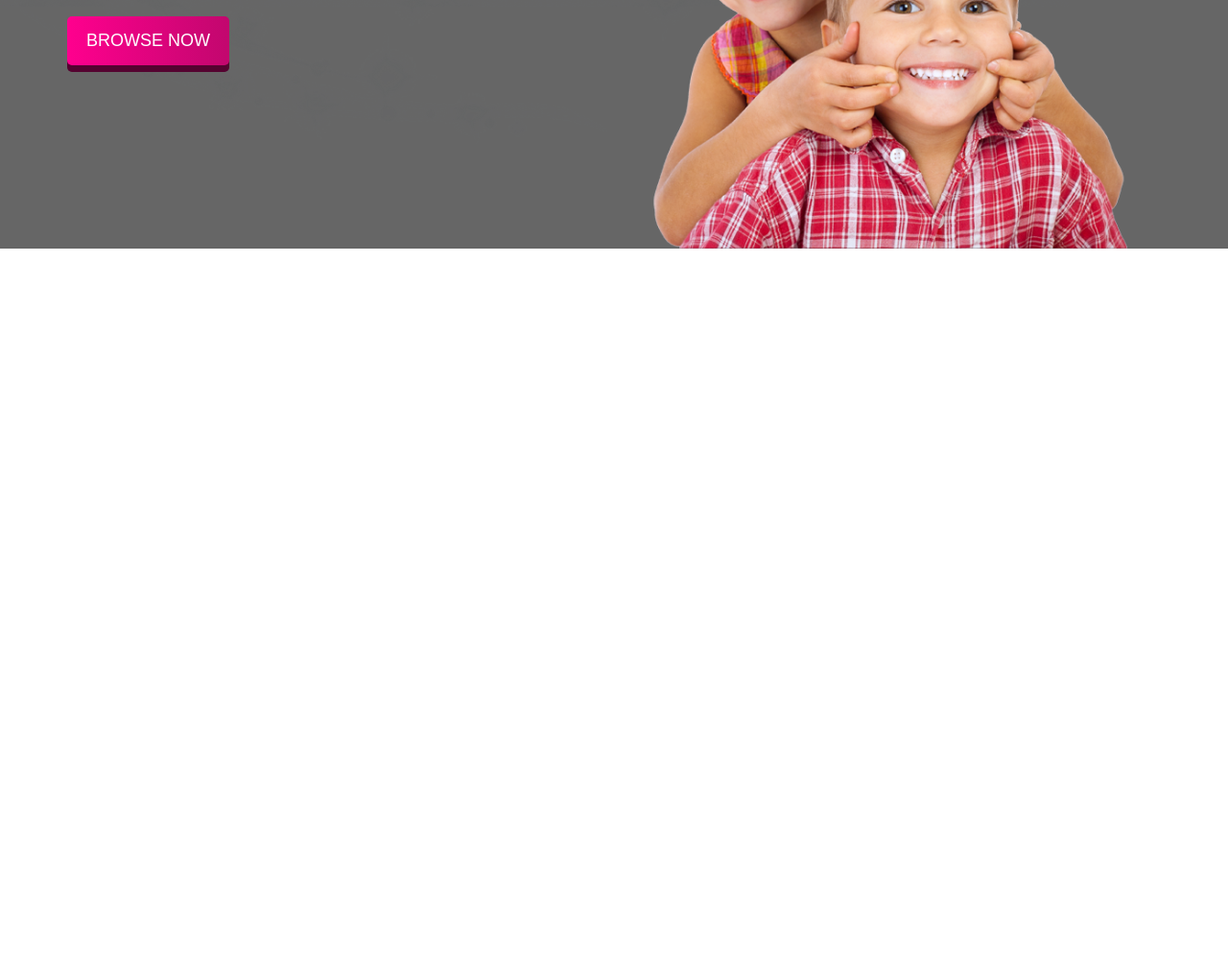
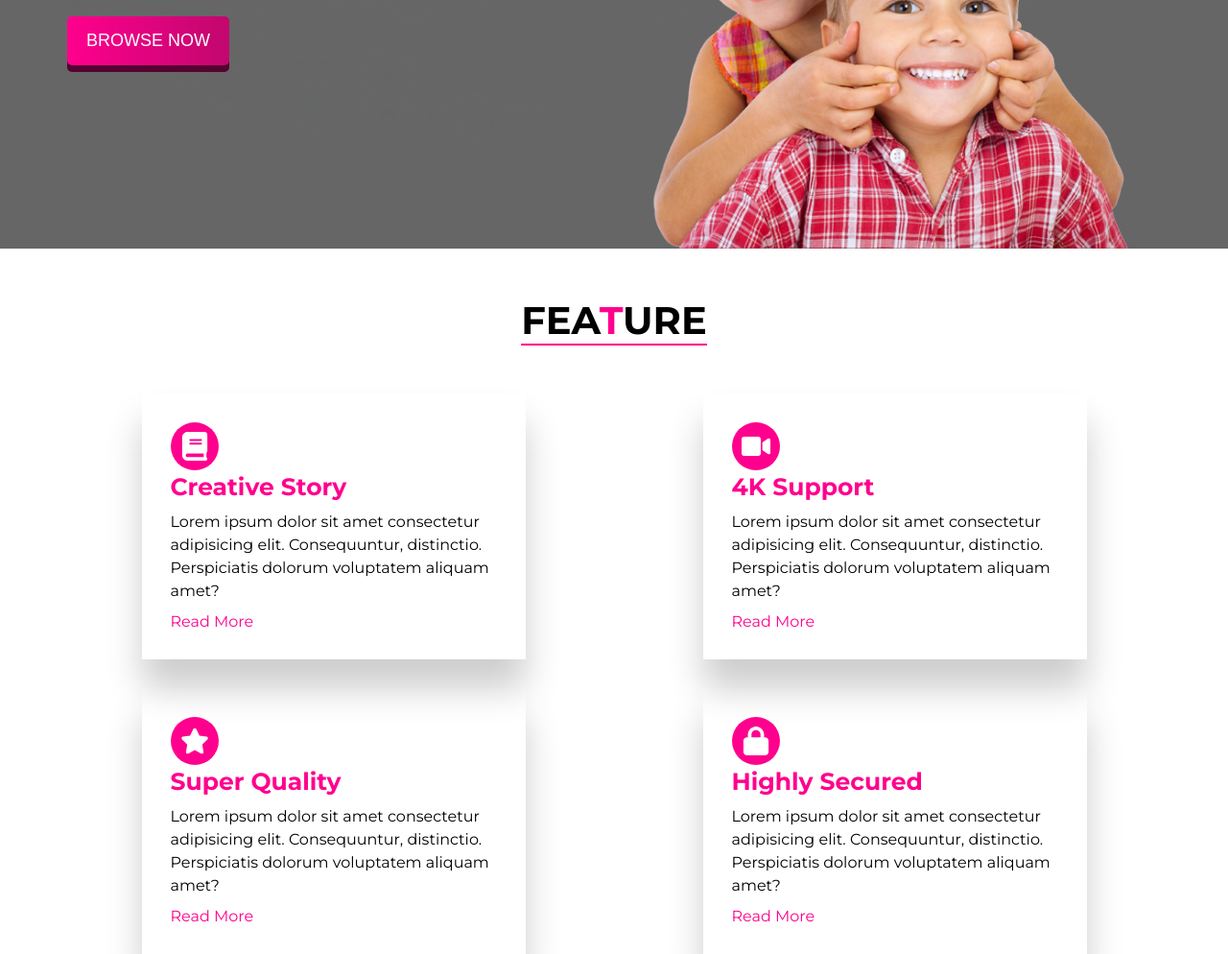
Before and after one commit to iqbalpcc/Conseptual-session-03-cartoon-website, a plain HTML site: page index.html in a window 1280 px wide. Shown: the part 541-1535 px from the top of the page at 96% size. Before the commit the page ends 800 px from the top, so only its background shows below. Drawn offline with Linux system fonts and the light colour scheme.

Commit message:
featuer section done

```diff
--- a/css/style.css
+++ b/css/style.css
@@ -46,6 +46,20 @@ body{
     box-shadow: 0 3px 0 #550330;
 }
 
+.section-title{
+    text-align: center;
+}
+
+.section-title h2{
+    font-size: 40px;
+    border-bottom: 2px solid #ff008e;
+    margin: 50px 0;
+    text-transform: uppercase;
+    display:inline-block;
+
+}
+
+
 /* Header */
 
 header{
@@ -66,8 +80,6 @@ nav{
     justify-content: space-between;
     height: 80px;
     align-items: center;
-
-
 }
 
 
@@ -119,13 +131,51 @@ nav{
 .banner-right{
     display: flex;
     align-items: flex-end;
-
-
 }
 
 .banner-right img{
     width: 100%;
 
+}
+/* Banner ends  */
+/* Feature Section */
 
+.feature{
+    display: grid;
+    grid-template-columns: repeat(2, 1fr);
+    grid-gap: 30px;
+    /* justify-items: center; */
 
 }
+.card{
+
+    width: 400px;
+    padding: 30px;
+    box-shadow: 0 30px 35px rgba(0, 0, 0, 0.199);
+    margin: 0 auto;
+
+}
+
+.card .card-icon{
+    background-color: #ff008e;
+    border-radius: 50%;
+    height: 30px;
+    width: 30px;
+    padding: 10px;
+    color: white;
+}
+
+.card h3{
+    color: #ff008e;
+    font-size: 25px;
+}
+
+.card p{
+    margin: 10px 0;
+    line-height: 1.5;
+}
+
+.card a{
+    text-decoration: none;
+    color: #ff008e;
+}
--- a/index.html
+++ b/index.html
@@ -7,18 +7,21 @@
     <meta name="viewport" content="width=device-width, initial-scale=1.0">
     <title>Cosmic World</title>
     <link rel="stylesheet" href="./css/style.css">
+    <link rel="stylesheet" href="https://cdnjs.cloudflare.com/ajax/libs/font-awesome/6.0.0/css/all.min.css"
+        integrity="sha512-9usAa10IRO0HhonpyAIVpjrylPvoDwiPUiKdWk5t3PyolY1cOd4DSE0Ga+ri4AuTroPR5aQvXU9xC6qOPnzFeg=="
+        crossorigin="anonymous" referrerpolicy="no-referrer" />
+
 </head>
 
 <body>
+    <!-- Header section starts here -->
     <header>
+        <!-- Menu Bar starts here -->
         <nav class="container">
 
             <div class="logo">
                 <img src="./images/logo.png" alt="">
             </div>
-
-
-
             <ul class="navigation">
                 <li><a href="">Home</a></li>
                 <li><a href="">Feature</a></li>
@@ -27,12 +30,9 @@
                 <li><a href="">Contact</a></li>
 
             </ul>
-
-
-
-
-
         </nav>
+        <!-- Menu Bar ends here -->
+        <!-- Banner section starts here -->
         <section class="container">
             <div class="banner">
                 <div class="banner-left">
@@ -46,9 +46,59 @@
                     <img src="./images/about.png" alt="">
                 </div>
             </div>
+        </section>
+        <!-- Banner section ends here -->
+    </header>
+    <!-- Header ends here -->
+
+    <!-- Main starts here -->
+    <main class="container">
+        <!-- feature starts here -->
+        <section id="feature">
+            <div class="section-title">
+                <h2>Fea<span class="highlighter">t</span>ure</h2>
+            </div>
+
+            <div class="feature">
+                <div class="card">
+                    <i class="card-icon fa-solid fa-book"></i>
+                    <h3>Creative Story</h3>
+                    <p>Lorem ipsum dolor sit amet consectetur adipisicing elit. Consequuntur, distinctio. Perspiciatis
+                        dolorum voluptatem aliquam amet? </p>
+                    <a href="">Read More</a>
+
+                </div>
+                <div class="card">
+                    <i class="card-icon fa-solid fa-video"></i>
+                    <h3>4K Support</h3>
+                    <p>Lorem ipsum dolor sit amet consectetur adipisicing elit. Consequuntur, distinctio. Perspiciatis
+                        dolorum voluptatem aliquam amet? </p>
+                    <a href="">Read More</a>
+
+                </div>
+                <div class="card">
+                    <i class="card-icon fa-solid fa-star"></i>
+                    <h3>Super Quality</h3>
+                    <p>Lorem ipsum dolor sit amet consectetur adipisicing elit. Consequuntur, distinctio. Perspiciatis
+                        dolorum voluptatem aliquam amet? </p>
+                    <a href="">Read More</a>
+
+                </div>
+                <div class="card">
+                    <i class="card-icon fa-solid fa-lock"></i>
+                    <h3>Highly Secured</h3>
+                    <p>Lorem ipsum dolor sit amet consectetur adipisicing elit. Consequuntur, distinctio. Perspiciatis
+                        dolorum voluptatem aliquam amet? </p>
+                    <a href="">Read More</a>
+
+                </div>
+            </div>
 
         </section>
-    </header>
+    </main>
+    <script src="https://cdnjs.cloudflare.com/ajax/libs/font-awesome/6.0.0/js/all.min.js"
+        integrity="sha512-yFjZbTYRCJodnuyGlsKamNE/LlEaEAxSUDe5+u61mV8zzqJVFOH7TnULE2/PP/l5vKWpUNnF4VGVkXh3MjgLsg=="
+        crossorigin="anonymous" referrerpolicy="no-referrer"></script>
 </body>
 
 </html>
```
